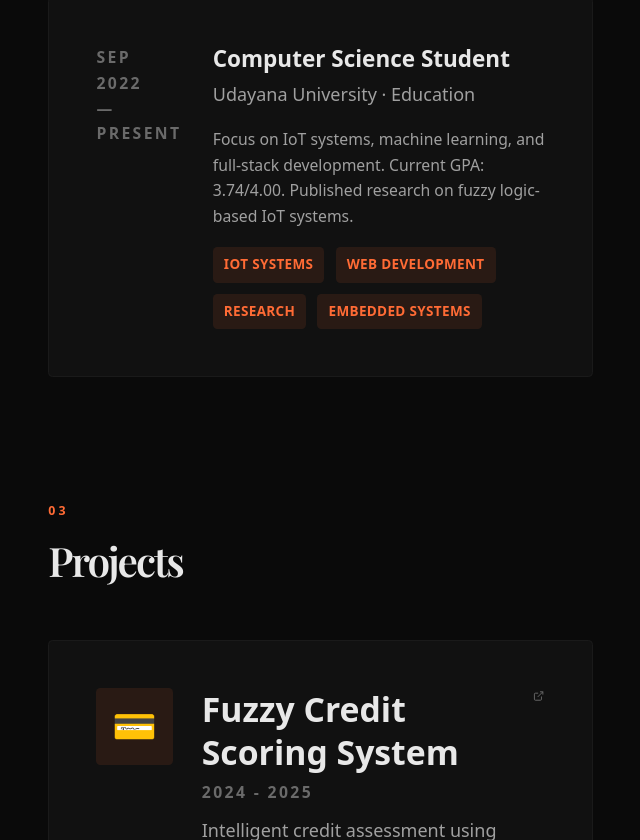
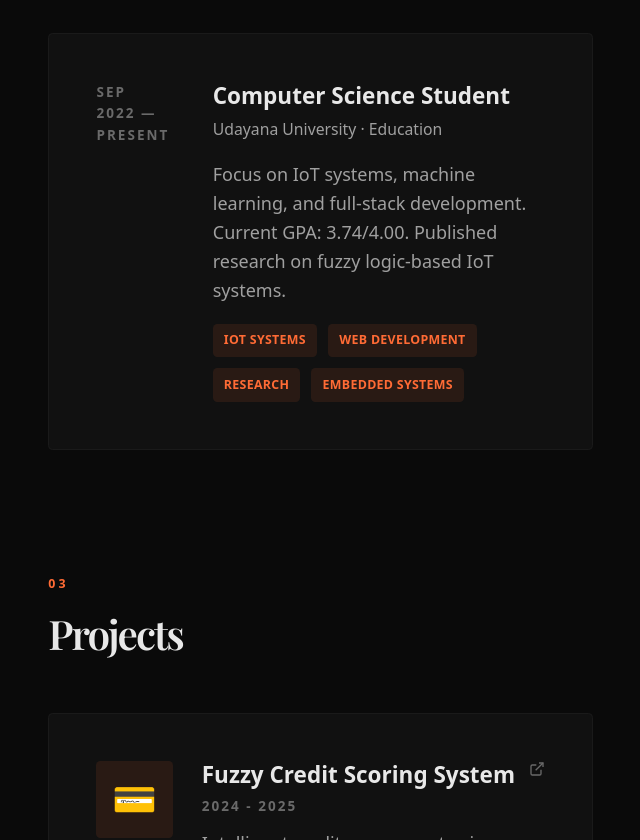
Before and after one commit to Bayudistirar/portfolio, a Next.js app: page / in a window 1280 px wide. Shown: the part 1400-2240 px from the top of the page, without its empty margins (564-1204 px from the left). Built offline with nearby package versions, Linux system fonts and the light colour scheme.

Commit message:
Refine typography and remove unnecessary comments in ExperienceItem and ProjectCard components

```diff
--- a/components/ExperienceItem.tsx
+++ b/components/ExperienceItem.tsx
@@ -24,24 +24,24 @@ export default function ExperienceItem({
 
 	const content = (
 		<>
-			<div className="text-xs lg:text-sm text-text-muted uppercase tracking-[0.15em] font-semibold mb-md md:mb-0">
+			<div className="text-xs text-text-muted uppercase tracking-[0.15em] font-semibold mb-md md:mb-0">
 				{date}
 			</div>
 			<div>
 				<h3 className="text-lg md:text-xl font-semibold text-text-primary mb-xs group-hover:text-accent transition-colors duration-300 leading-tight">
 					{role}
 				</h3>
-				<div className="text-sm md:text-base text-text-secondary mb-md">
+				<div className="text-sm text-text-secondary mb-md">
 					{company} · {type}
 				</div>
-				<p className="text-sm text-text-secondary leading-phi mb-md">
+				<p className="text-sm md:text-base text-text-secondary leading-phi mb-md">
 					{description}
 				</p>
 				<div className="flex flex-wrap gap-xs md:gap-sm">
 					{tech.map((item, index) => (
 						<span
 							key={index}
-							className="px-sm py-xs bg-accent/10 text-accent text-[0.688rem] lg:text-xs rounded font-semibold uppercase tracking-wide"
+							className="px-sm py-xs bg-accent/10 text-accent text-[0.688rem] rounded font-semibold uppercase tracking-wide"
 						>
 							{item}
 						</span>
--- a/components/ProjectCard.tsx
+++ b/components/ProjectCard.tsx
@@ -27,7 +27,6 @@ export default function ProjectCard({
 }: ProjectCardProps) {
 	const { ref, isVisible } = useScrollAnimation<HTMLDivElement>();
 
-	// Primary link priority: link > github > demo
 	const primaryLink = link || github || demo;
 
 	const content = (
@@ -51,10 +50,10 @@ export default function ProjectCard({
 			<div className="flex-1">
 				<div className="flex items-start justify-between mb-xs md:mb-sm">
 					<div>
-						<h3 className="text-xl md:text-2xl lg:text-3xl font-semibold text-text-primary mb-xs group-hover:text-accent transition-colors duration-300 leading-tight">
+						<h3 className="text-lg md:text-xl font-semibold text-text-primary mb-xs group-hover:text-accent transition-colors duration-300 leading-tight">
 							{title}
 						</h3>
-						<div className="text-xs lg:text-sm text-text-muted uppercase tracking-[0.15em] font-semibold">
+						<div className="text-xs text-text-muted uppercase tracking-[0.15em] font-semibold">
 							{year}
 						</div>
 					</div>
@@ -81,14 +80,14 @@ export default function ProjectCard({
 					{tech.map((item, index) => (
 						<span
 							key={index}
-							className="px-sm py-xs bg-accent/10 text-accent text-[0.688rem] lg:text-xs rounded font-semibold uppercase tracking-wide"
+							className="px-sm py-xs bg-accent/10 text-accent text-[0.688rem] rounded font-semibold uppercase tracking-wide"
 						>
 							{item}
 						</span>
 					))}
 				</div>
 
-				{/* GitHub and Demo Links - only show if NOT the primary link */}
+				{/* GitHub and Demo Links */}
 				{((github && github !== primaryLink) ||
 					(demo && demo !== primaryLink)) && (
 					<div className="flex gap-md">
```
